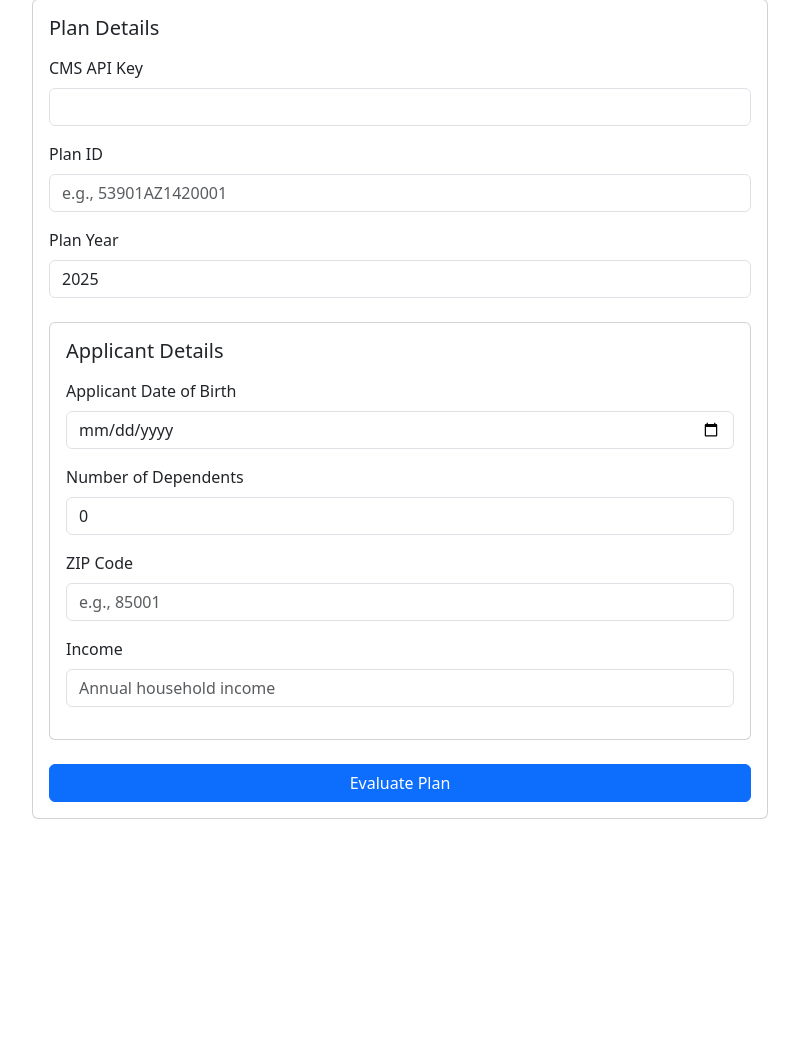
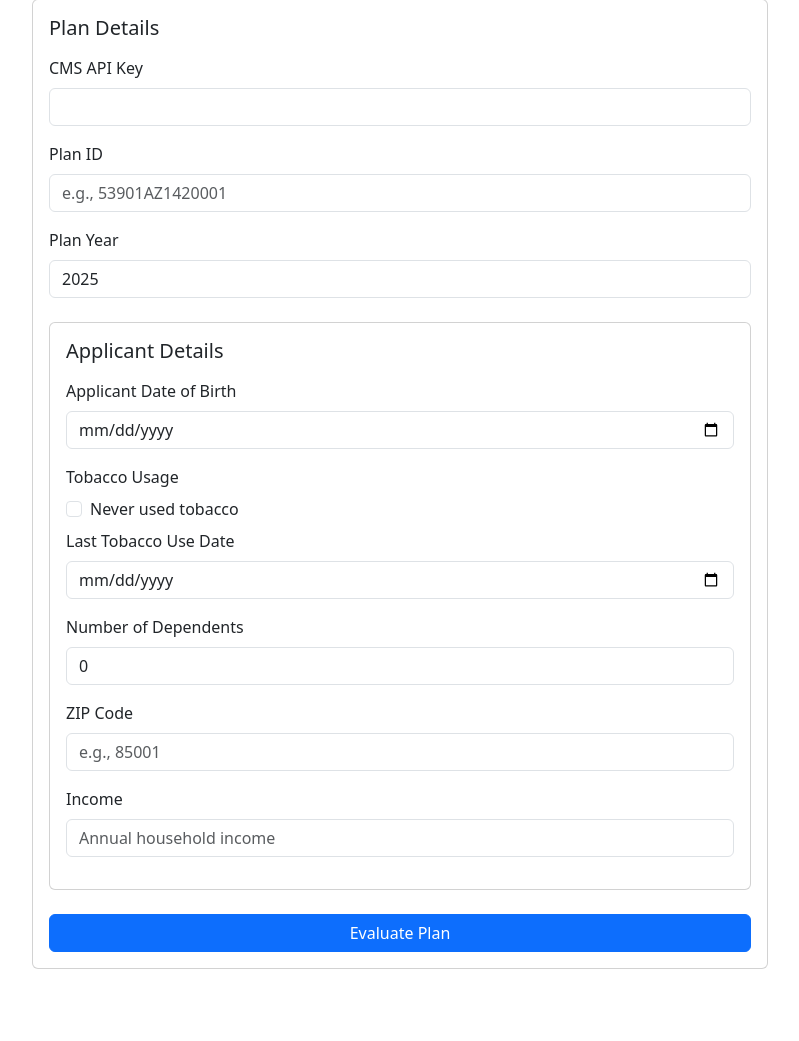
Before and after one commit to ronburnley/plan-eligibility-rules-python-v3, a Flask app: page / in a window 1280 px wide. Shown: the part 121-1162 px from the top of the page, without its empty margins (240-1039 px from the left). Before the commit the page ends 940 px from the top, so only its background shows below. Run offline with Flask 3, Linux system fonts and the light colour scheme.

Commit message:
added tobaco useage

```diff
--- a/app.py
+++ b/app.py
@@ -19,6 +19,13 @@ def evaluate():
         applicant_dob = datetime.strptime(data.get('applicant_dob'), '%Y-%m-%d').date()
         income = float(data.get('income'))
         dependents = data.get('dependents', [])
+        never_used_tobacco = data.get('never_used_tobacco', False)
+        last_tobacco_use = data.get('last_tobacco_use')
+
+        # Convert last tobacco use date if provided
+        last_tobacco_use_date = None
+        if last_tobacco_use and not never_used_tobacco:
+            last_tobacco_use_date = datetime.strptime(last_tobacco_use, '%Y-%m-%d').date()
 
         # Convert dependent dates to date objects
         for dependent in dependents:
@@ -34,7 +41,9 @@ def evaluate():
             puf_file_path=puf_file,
             applicant_dob=applicant_dob,
             income=income,
-            dependents=dependents
+            dependents=dependents,
+            never_used_tobacco=never_used_tobacco,
+            last_tobacco_use_date=last_tobacco_use_date
         )
 
         return jsonify({
--- a/templates/index.html
+++ b/templates/index.html
@@ -54,6 +54,18 @@
                                     <div class="mb-3">
                                         <label for="applicantDob" class="form-label">Applicant Date of Birth</label>
                                         <input type="date" class="form-control" id="applicantDob" required>
+                                    </div>
+
+                                    <div class="mb-3">
+                                        <label class="form-label">Tobacco Usage</label>
+                                        <div class="form-check mb-2">
+                                            <input type="checkbox" class="form-check-input" id="neverUsedTobacco">
+                                            <label class="form-check-label" for="neverUsedTobacco">Never used tobacco</label>
+                                        </div>
+                                        <div id="lastTobaccoUseContainer">
+                                            <label for="lastTobaccoUse" class="form-label">Last Tobacco Use Date</label>
+                                            <input type="date" class="form-control" id="lastTobaccoUse">
+                                        </div>
                                     </div>
 
                                     <div class="mb-3">
@@ -181,7 +193,9 @@
                         year: document.getElementById('year').value,
                         applicant_dob: document.getElementById('applicantDob').value,
                         income: document.getElementById('income').value,
-                        dependents: dependents
+                        dependents: dependents,
+                        never_used_tobacco: document.getElementById('neverUsedTobacco').checked,
+                        last_tobacco_use: document.getElementById('lastTobaccoUse').value || null
                     })
                 });
 
@@ -203,6 +217,20 @@
                 loading.style.display = 'none';
             }
         });
+
+        // Add this JavaScript after the existing script
+        const neverUsedTobacco = document.getElementById('neverUsedTobacco');
+        const lastTobaccoUseContainer = document.getElementById('lastTobaccoUseContainer');
+        const lastTobaccoUse = document.getElementById('lastTobaccoUse');
+
+        neverUsedTobacco.addEventListener('change', function() {
+            if (this.checked) {
+                lastTobaccoUseContainer.style.display = 'none';
+                lastTobaccoUse.value = '';
+            } else {
+                lastTobaccoUseContainer.style.display = 'block';
+            }
+        });
     </script>
 </body>
 </html>
```
Also changed, not shown: plan_eligibility.py (+35 -7 lines).
